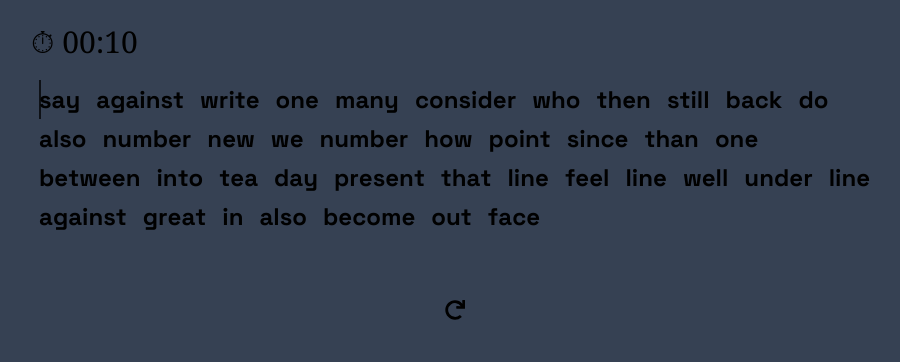
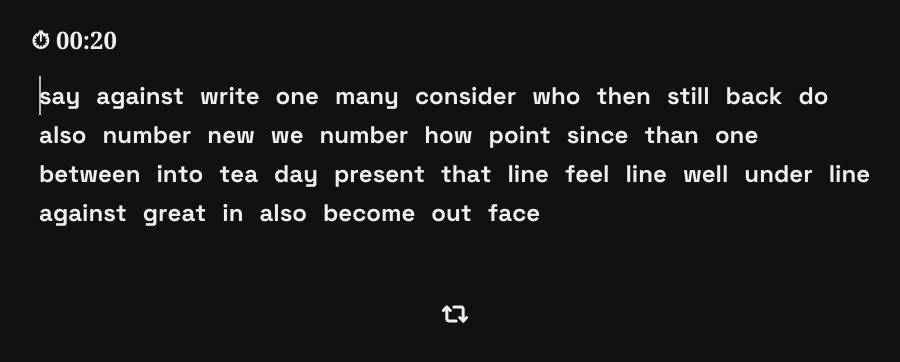
Before and after one commit to Hamdam2306/typing, a React (Vite) app: page / in a window 1280 px wide. Shown: the top 362 px of the page, without its empty margins (185-1085 px from the left). Built offline with nearby package versions, Linux system fonts and the light colour scheme; a web font is replaced by a local one.

Commit message:
add wpm funtion

```diff
--- a/index.html
+++ b/index.html
@@ -18,7 +18,7 @@
     />
     <title>Typing</title>
   </head>
-  <body class="bg-gray-700">
+  <body style="background-color: #111111; color: #eeeeee;">
     <div id="root"></div>
     <script type="module" src="/src/main.tsx"></script>
   </body>
--- a/src/components/overlay.tsx
+++ b/src/components/overlay.tsx
@@ -6,7 +6,6 @@ interface overlayContextType {
 }
 
 const OverlayContext = createContext<overlayContextType | undefined>(undefined)
-
 
 export const OverlayProvider = ({ children }: {children: React.ReactNode}) => {
     const [showOverlay, setShowOverlay] = useState(false)
--- a/src/components/timer.tsx
+++ b/src/components/timer.tsx
@@ -1,49 +1,51 @@
-import { useEffect, useState } from "react";
-import type { TimerProps } from "./types";
+// import { useEffect, useState } from "react";
+// import type { TimerProps } from "./types";
 
+// // components/timer.tsx
+// const Timer = ({
+//   initialTime = 0,
+//   onTimeEnd,
+//   isRunning,
+//   setIsRunning,
+//   isTimerRunning,
+//   setIsTimerRunning,
+//   className = ""
+// }: TimerProps) => {
+//   const [time, setTime] = useState(initialTime);
 
-const Timer = ({
-  initialTime = 0,
-  onTimeEnd,
-  isRunning,
-  setIsRunning,
-  isTimerRunning,
-  setIsTimerRunning,
-  className = ""
-}: TimerProps) => {
-  const [time, setTime] = useState(initialTime);
+//   useEffect(() => {
+//     setTime(initialTime);
+//   }, [initialTime]);
 
-  useEffect(() => {
-    setTime(initialTime); // Agar initialTime o'zgartirilsa
-  }, [initialTime]);
+//   useEffect(() => {
+//     let timerId: NodeJS.Timeout;
 
-  useEffect(() => {
-    let interval: NodeJS.Timeout;
+//     if (isRunning && isTimerRunning && time > 0) {
+//       timerId = setTimeout(() => {
+//         setTime(prev => prev - 1);
+//       }, 1000);
+//     } else if (time === 0 && isRunning) {
+//       setIsRunning(false);
+//       setIsTimerRunning(false);
+//       onTimeEnd();
+//     }
 
-    if (isRunning && isTimerRunning && time > 0) {
-      interval = setInterval(() => {
-        setTime(prev => prev - 1);
-      }, 1000);
-    } else if (time === 0 && isRunning) {
-      setIsRunning(false);
-      setIsTimerRunning(false);
-      onTimeEnd();
-    }
+//     return () => {
+//       if (timerId) clearTimeout(timerId);
+//     };
+//   }, [isRunning, isTimerRunning, time, onTimeEnd, setIsRunning, setIsTimerRunning]);
 
-    return () => clearInterval(interval);
-  }, [isRunning, isTimerRunning, time, onTimeEnd, setIsRunning, setIsTimerRunning]);
+//   const formatTime = (seconds: number) => {
+//     const mins = Math.floor(seconds / 60);
+//     const secs = seconds % 60;
+//     return `${mins.toString().padStart(2, '0')}:${secs.toString().padStart(2, '0')}`;
+//   };
 
-   const formatTime = (seconds: number) => {
-    const mins = Math.floor(seconds / 60);
-    const secs = seconds % 60;
-    return `${mins.toString().padStart(2, '0')}:${secs.toString().padStart(2, '0')}`;
-  };
+//   return (
+//     <div className={`text-3xl ${className}`}>
+//      ⏱ {formatTime(time)}
+//     </div>
+//   );
+// };
 
-  return (
-    <div className={`text-3xl ${className}`}>
-     ⏱ {formatTime(time)}
-    </div>
-  );
-};
-
-export default Timer;
+// export default Timer;
--- a/src/components/types.ts
+++ b/src/components/types.ts
@@ -15,4 +15,5 @@ export interface Props {
     currentWordIndex: number;
     currentCharIndex: number;
     typedChars: string[][];
+    testEnded: boolean
 }
--- a/src/components/word-list.tsx
+++ b/src/components/word-list.tsx
@@ -7,6 +7,7 @@ export const WordList: React.FC<Props> = ({
   currentWordIndex,
   currentCharIndex,
   typedChars,
+  testEnded
 }) => {
   const { showOverlay, setShowOverlay } = useOverlay();
 
@@ -19,17 +20,16 @@ export const WordList: React.FC<Props> = ({
               onClick={() => setShowOverlay(false)}
               onKeyDown={() => setShowOverlay(false)}
               tabIndex={0}
-              className="absolute top-0 left-0 backdrop-blur-[2px] inset-0 h-auto flex items-center justify-center text-xl z-50 animate-fadeIn"
+              className="absolute top-0 left-0 backdrop-blur-[4px] inset-0 h-auto flex items-center justify-center text-xl z-50 animate-fadeIn"
             >
-              <div className="p-2 text-white bg-black/5 rounded-lg text-xl">
+              <div className="p-2 text-[#ffffff] bg-black/5 rounded-lg text-xl">
                 Click here or press any key to focus
               </div>
             </div>
           )}
           {words.map((word, wIdx) => {
-            const extraChars = typedChars[wIdx]
-              ?.slice(word.length)
-              .slice(0, 5) || [];
+            const extraChars = (typedChars[wIdx]?.slice(word.length)) || [];
+            // const displayedExtraChars = extraChars.slice(0, 5);
 
             return (
               <div key={wIdx} className="gap-1">
@@ -50,8 +50,7 @@ export const WordList: React.FC<Props> = ({
                     }
                   }
 
-                  const isCursor =
-                    wIdx === currentWordIndex && cIdx === currentCharIndex;
+                  const isCursor = wIdx === currentWordIndex && cIdx === currentCharIndex;
 
                   return (
                     <span
@@ -60,7 +59,7 @@ export const WordList: React.FC<Props> = ({
                     >
                       {char}
                       {isCursor && (
-                        <span className="absolute left-0 top-0 w-[2px] h-full bg-black animate-pulse" />
+                        <span className="absolute left-0 top-0 w-[2px] h-full bg-[#eeeeee] animate-pulse" />
                       )}
                     </span>
                   );
@@ -69,25 +68,18 @@ export const WordList: React.FC<Props> = ({
                 {wIdx === currentWordIndex &&
                   currentCharIndex === word.length && (
                     <span className="relative inline-block h-[1em]">
-                      <span className="absolute left-0 top-0 w-[2px] h-full bg-black animate-pulse" />
+                      <span className="absolute left-0 top-0 w-[2px] h-full bg-[#eeeeee] animate-pulse" />
                     </span>
                   )}
 
                 {extraChars.map((extraChar, idx) => {
-                  const extraIndex = word.length + idx;
-                  const isCursor =
-                    wIdx === currentWordIndex &&
-                    currentCharIndex === extraIndex;
 
                   return (
                     <span
                       key={`extra-${idx}`}
-                      className="text-red-500 relative inline-block"
+                      className="text-red-600/95 relative inline-block"
                     >
                       {extraChar}
-                      {isCursor && (
-                        <span className="absolute left-0 top-0 w-[2px] h-full bg-black animate-pulse" />
-                      )}
                     </span>
                   );
                 })}
@@ -95,8 +87,8 @@ export const WordList: React.FC<Props> = ({
                 {wIdx === currentWordIndex &&
                   currentCharIndex === word.length + extraChars.length &&
                   extraChars.length > 0 && (
-                    <span className="relative inline-block ">
-                      <span className="absolute left-0 top-0 w-[2px] bg-black animate-pulse" />
+                    <span className="relative inline-block h-[1em] ">
+                      <span className="absolute left-0 top-0 w-[2px] h-full bg-[#eeeeee] animate-pulse" />
                     </span>
                   )}
               </div>
--- a/src/pages/home-page.tsx
+++ b/src/pages/home-page.tsx
@@ -1,153 +1,233 @@
 import { useCallback, useEffect, useRef, useState } from "react";
 import { WordList } from "../components/word-list";
 import { generateWord } from "../components/generate-words";
-import Timer from "../components/timer";
 import type { TestStatus } from "../components/types";
 import { useOverlay } from "../components/overlay";
-import { FaRedo } from 'react-icons/fa';
+import { BiLock } from "react-icons/bi";
+import { ChevronRight, Repeat2 } from "lucide-react";
 
-export default function TypingArea() {
+
+const TypingTest = () => {
+  const TOTAL_TIME = 20;
   const [words, setWords] = useState<string[]>(generateWord());
   const [typedChars, setTypedChars] = useState<string[][]>([]);
   const [currentWordIndex, setCurrentWordIndex] = useState(0);
   const [currentCharIndex, setCurrentCharIndex] = useState(0);
-  const [isTestRunning, setIsTestRunning] = useState(false);
-  const [timerKey, setTimerKey] = useState(0);
-  const [isTimerRun, setTimerRunning] = useState(false);
-  const [status, setStatus] = useState<TestStatus>('idle');
+  const [status, setStatus] = useState<TestStatus>("idle");
+  const [timeLeft, setTimeLeft] = useState(TOTAL_TIME);
+  const [startTime, setStartTime] = useState<number | null>(null);
+  const [wpm, setWpm] = useState(0);
+  const [correctChars, setCorrectChars] = useState(0);
+  const [showCapsLock, setShowCapsLock] = useState(false);
+  const [testEnded, setTestEnded] = useState(false);
+  const [typingArea, setTypingArea] = useState(true)
+
   const { setShowOverlay } = useOverlay();
   const btnRef = useRef<HTMLButtonElement>(null);
-  // const [correctChars, setCorrectChars] = useState(0)
-  // const [incorrectChars, setIncorrect] = useState(0)
-  // const [wpm, setWpm] = useState(0)
+  //@ts-ignore
+  const intervalRef = useRef<number>();
 
-  const handleTimeEnd = useCallback(() => {
-    alert('Test complete');
-    restart();
+  const calculateWpm = useCallback(() => {
+    if (!startTime) return 0;
+    const minutes = (Date.now() - startTime) / 1000 / 60;
+    if (minutes <= 0) return 0;
+    let correct = 0;
+    typedChars.forEach((chars, idx) => {
+      const word = words[idx] || "";
+      chars.forEach((c, i) => {
+        if (word[i] === c) correct++;
+      });
+    });
+    return Math.round((correct / 5) / minutes);
+  }, [startTime, typedChars, words]);
+
+  const startTest = useCallback(() => {
+    if (status === "running") return;
+    setStatus("running");
+    setStartTime(Date.now());
+    setTestEnded(false);
+    intervalRef.current = window.setInterval(() => {
+      setTimeLeft((t) => t - 1);
+    }, 1000);
+  }, [status]);
+
+
+
+  useEffect(() => {
+    if (timeLeft <= 0 && status === "running") {
+      window.clearInterval(intervalRef.current);
+      setStatus("finished");
+      setTestEnded(true);
+      setTypingArea(false)
+      const finalCorrect = typedChars.reduce((sum, chars, idx) => {
+        const word = words[idx] || "";
+        return (
+          sum +
+          chars.reduce((cSum, c, i) => (word[i] === c ? cSum + 1 : cSum), 0)
+        );
+      }, 0);
+      setCorrectChars(finalCorrect);
+      if (startTime) {
+        const minutes = (Date.now() - startTime) / 1000 / 60;
+        setWpm(Math.round((finalCorrect / 5) / minutes));
+      }
+    }
+  }, [timeLeft, status, startTime, typedChars, words]);
+
+  useEffect(() => {
+    if (status !== "running") return;
+    const wpmInterval = window.setInterval(() => {
+      setWpm(calculateWpm());
+    }, 200);
+    return () => clearInterval(wpmInterval);
+  }, [status, calculateWpm]);
+
+  const restart = useCallback(() => {
+    setTypingArea(true)
+    window.clearInterval(intervalRef.current);
+    setWords(generateWord());
+    setTypedChars([]);
+    setCurrentWordIndex(0);
+    setCurrentCharIndex(0);
+    setStatus("idle");
+    setTimeLeft(TOTAL_TIME);
+    setStartTime(null);
+    setWpm(0);
+    setCorrectChars(0);
+    setTestEnded(false);
+    setShowOverlay(false);
+    btnRef.current?.blur();
   }, []);
 
-  const startTest = useCallback(() => {
-    if (status === 'running') return;
-    setStatus('running');
-    setIsTestRunning(true);
-    setTimerRunning(true);
-  }, [status]);
+  useEffect(() => {
+    const handleKey = (e: KeyboardEvent) => {
+      if (testEnded) return;
+      setShowCapsLock(e.getModifierState("CapsLock"));
 
-  const restart = useCallback(() => {
-    setTypedChars([]);
-    setStatus('idle');
+      if (e.ctrlKey && e.shiftKey && e.key.toLowerCase() === "p") {
+        e.preventDefault();
+      } else if (e.key === "Tab") {
+        e.preventDefault();
+        btnRef.current?.focus();
+        setShowOverlay(true);
+      } else if (e.key === "Backspace") {
+        setShowOverlay(false);
+        btnRef.current?.blur();
+        const updated = [...typedChars];
+        if (currentCharIndex > 0) {
+          updated[currentWordIndex].splice(currentCharIndex - 1, 1);
+          setTypedChars(updated);
+          setCurrentCharIndex((i) => i - 1);
+        } else if (currentWordIndex > 0) {
+          const prev = typedChars[currentWordIndex - 1] || [];
+          setCurrentWordIndex((i) => i - 1);
+          setCurrentCharIndex(prev.length);
+        }
+      } else if (e.key === " " && typedChars[currentWordIndex]?.length) {
+        setCurrentWordIndex((i) => i + 1);
         setCurrentCharIndex(0);
-    setCurrentWordIndex(0);
-    setIsTestRunning(false);
-    setTimerRunning(false);
-    setTimerKey(prev => prev + 1);
-    setWords(generateWord());
-    setShowOverlay(false)
-    btnRef.current?.blur()
-  }, []);
+      } else if (/^[a-zA-Z]$/.test(e.key) && !e.ctrlKey && !e.metaKey && !e.altKey) {
+        setShowOverlay(false);
+        btnRef.current?.blur();
+        if (status === "idle") startTest();
 
-  const isWordCorrect = (word: string, typed: string[]) => {
-    return word.split("").every((char, idx) => char === typed[idx] && typed.length === word.length);
-  };
-
-  useEffect(() => {
-    const handleKeyDown = (e: KeyboardEvent) => {
-      if (e.ctrlKey && e.shiftKey && e.key.toLowerCase() === "p") {
-        e.preventDefault()
-        alert('settings')
-      }
-
-      if (e.key === 'Tab') {
-        btnRef.current?.focus()
-        e.preventDefault();
-        setShowOverlay(true)
-        setTimerKey(0)
-      }
-
-      if (e.key === "Backspace") {
-        const updated = [...typedChars];
-        const currentWord = updated[currentWordIndex] || [];
-        const prevWordIndex = currentWordIndex - 1;
-        const prevWordTyped = typedChars[prevWordIndex];
-        const prevWordTarget = words[prevWordIndex];
-        setShowOverlay(false);
-
-        if (currentCharIndex === 0 && prevWordTyped && isWordCorrect(prevWordTarget, prevWordTyped)) {
+        // Extra character limitation (max 5 extra chars per word)
+        const currentWord = words[currentWordIndex] || '';
+        const currentTyped = typedChars[currentWordIndex] || [];
+        if (currentTyped.length >= currentWord.length + 5) {
           return;
         }
 
-        if (currentCharIndex > 0) {
-          currentWord[currentCharIndex - 1] = "";
-          updated[currentWordIndex] = currentWord;
-          setCurrentCharIndex(prev => prev - 1);
-        } else if (currentWordIndex > 0) {
-          const prevWordIndex = currentWordIndex - 1;
-          const prevWord = typedChars[prevWordIndex] || [];
-          if (prevWord.length > 0) {
-            prevWord.pop();
-            updated[prevWordIndex] = prevWord;
+        const updated = [...typedChars];
+        updated[currentWordIndex] = updated[currentWordIndex] || [];
+        updated[currentWordIndex][currentCharIndex] = e.key;
         setTypedChars(updated);
-            setCurrentWordIndex(prevWordIndex);
-            setCurrentCharIndex(prevWord.length);
-          }
-        }
-      } else if (e.key === ' ') {
-        const currentTyped = typedChars[currentWordIndex] || [];
-        if (currentTyped.length === 0 || currentTyped.every(c => c === '' || c === undefined)) {
-          return;
-        }
-        setCurrentWordIndex(prev => prev + 1);
-        setCurrentCharIndex(0);
-      }
-      else if (/^[a-zA-Z]$/.test(e.key) && !e.ctrlKey && !e.metaKey && !e.altKey) {
-        setShowOverlay(false)
-        btnRef.current?.blur()
-        if (status === 'idle') {
-          startTest();
-        }
-        const updated = [...typedChars];
-        const currentWord = updated[currentWordIndex] || [];
-        currentWord[currentCharIndex] = e.key;
-        updated[currentWordIndex] = currentWord;
-        setTypedChars(updated);
-        setCurrentCharIndex(prev => prev + 1);
+        setCurrentCharIndex((i) => i + 1);
       }
     };
+    window.addEventListener("keydown", handleKey);
+    return () => window.removeEventListener("keydown", handleKey);
+  }, [
+    typedChars,
+    currentCharIndex,
+    currentWordIndex,
+    status,
+    startTest,
+    testEnded,
+    setShowOverlay,
+    words
+  ]);
 
-    window.addEventListener("keydown", handleKeyDown);
-    return () => window.removeEventListener("keydown", handleKeyDown);
-  }, [typedChars, currentCharIndex, currentWordIndex, status, startTest, words]);
+  const formatTime = (sec: number) => {
+    const m = Math.floor(sec / 60)
+      .toString()
+      .padStart(2, "0");
+    const s = (sec % 60).toString().padStart(2, "0");
+    return `${m}:${s}`;
+  };
+
+  return (
+    <div className="p-6 max-w-4xl mx-auto relative">
+      {testEnded && (
+        <div className="text-center flex flex-col items-center">
+          <div className="text-2xl font-bold mb-2">Test Completed!</div>
+          <div className="text-4xl font-bold text-[#eeeeee]">{wpm} WPM</div>
+          <div className="text-gray-400 mt-2">
+            {correctChars} correct characters
+          </div>
+          <button
+              onClick={restart}
+              ref={btnRef}
+              className="flex items-center p-2 mt-4 rounded-xl hover:bg-gray-400 transition-colors focus:outline-none focus:ring-2 focus:ring-gray-500"
+              aria-label="Restart test"
+            >
+              <ChevronRight className="h-8 w-8"/>
+              <span></span>
+            </button>
+        </div>
+      )}
+
+      {typingArea && (
+        <div>
+          <div className="flex justify-between items-center mb-5">
+            <div className="text-2xl font-bold font-serif">
+              ⏱ {formatTime(timeLeft)}
+            </div>
+          </div>
 
 
-  return (
-    <div className="p-6 max-w-4xl mx-auto">
-      <Timer
-        key={timerKey}
-        initialTime={10}
-        onTimeEnd={handleTimeEnd}
-        isRunning={isTestRunning}
-        isTimerRunning={isTimerRun}
-        setIsRunning={setIsTestRunning}
-        setIsTimerRunning={setTimerRunning}
-        className="text-black font-serif text-bold text-2xl mb-5"
-        // onTimeUpdate = {(timeLeft) => calculateWpm(timeLeft)}
-      />
+          {showCapsLock && (
+            <div className="fixed top-4 right-4 z-10">
+              <div className="flex items-center bg-yellow-100 border px-3 py-2 rounded-lg shadow-md">
+                <BiLock className="w-5 h-5" />
+                <span>Caps Lock On</span>
+              </div>
+            </div>
+          )}
+
           <div className="flex flex-col items-center gap-10">
             <WordList
               words={words}
               currentWordIndex={currentWordIndex}
               currentCharIndex={currentCharIndex}
               typedChars={typedChars}
+              testEnded={testEnded}
             />
+
             <button
               onClick={restart}
               ref={btnRef}
-          className="flex items-center gap-2 p-2 mt-4 rounded-xl hover:bg-gray-100 transition-colors"
+              className="flex items-center p-3 mt-4 rounded-xl hover:bg-gray-100 transition-colors focus:outline-none focus:ring-2 focus:ring-gray-500"
               aria-label="Restart test"
             >
-          <FaRedo className="w-5 h-5" />
+            <Repeat2 size={28} strokeWidth={3} absoluteStrokeWidth />
+              <span></span>
             </button>
           </div>
         </div>
+      )}
+    </div>
   );
-}
+};
+
+export default TypingTest;
--- /dev/null
+++ b/src/pages/typing-context.tsx
@@ -0,0 +1,47 @@
+import { createContext, useContext, useState, type ReactNode,  } from 'react';
+
+type TypingStats = {
+  correctChars: number;
+  incorrectChars: number;
+  wpm: number;
+  updateCorrectChars: (count: number) => void;
+  updateIncorrectChars: (count: number) => void;
+  calculateWpm: (timeLeft: number) => void;
+};
+
+const TypingStatsContext = createContext<TypingStats | undefined>(undefined);
+
+export function TypingStatsProvider({ children }: { children: ReactNode }) {
+  const [correctChars, setCorrectChars] = useState(0);
+  const [incorrectChars, setIncorrectChars] = useState(0);
+  const [wpm, setWpm] = useState(0);
+
+  const value = {
+    correctChars,
+    incorrectChars,
+    wpm,
+    updateCorrectChars: (count: number) => setCorrectChars(prev => prev + count),
+    updateIncorrectChars: (count: number) => setIncorrectChars(prev => prev + count),
+    calculateWpm: (timeLeft: number) => {
+      const timeElapsed = 10 - timeLeft;
+      const minutes = timeElapsed / 60;
+      const totalWords = correctChars / 5;
+      const adjustedWpm = minutes > 0 ? totalWords / minutes : 0;
+      setWpm(Math.round(adjustedWpm));
+    }
+  };
+
+  return (
+    <TypingStatsContext.Provider value={value}>
+      {children}
+    </TypingStatsContext.Provider>
+  );
+}
+
+export function useTypingStats() {
+    const context = useContext(TypingStatsContext);
+    if (context === undefined) {
+      throw new Error('useTypingStats must be used within a TypingStatsProvider');
+    }
+    return context;
+  }
```
Also changed, not shown: src/main.tsx (+5 -2 lines). Lines whose indentation alone changed are shown as unchanged.
